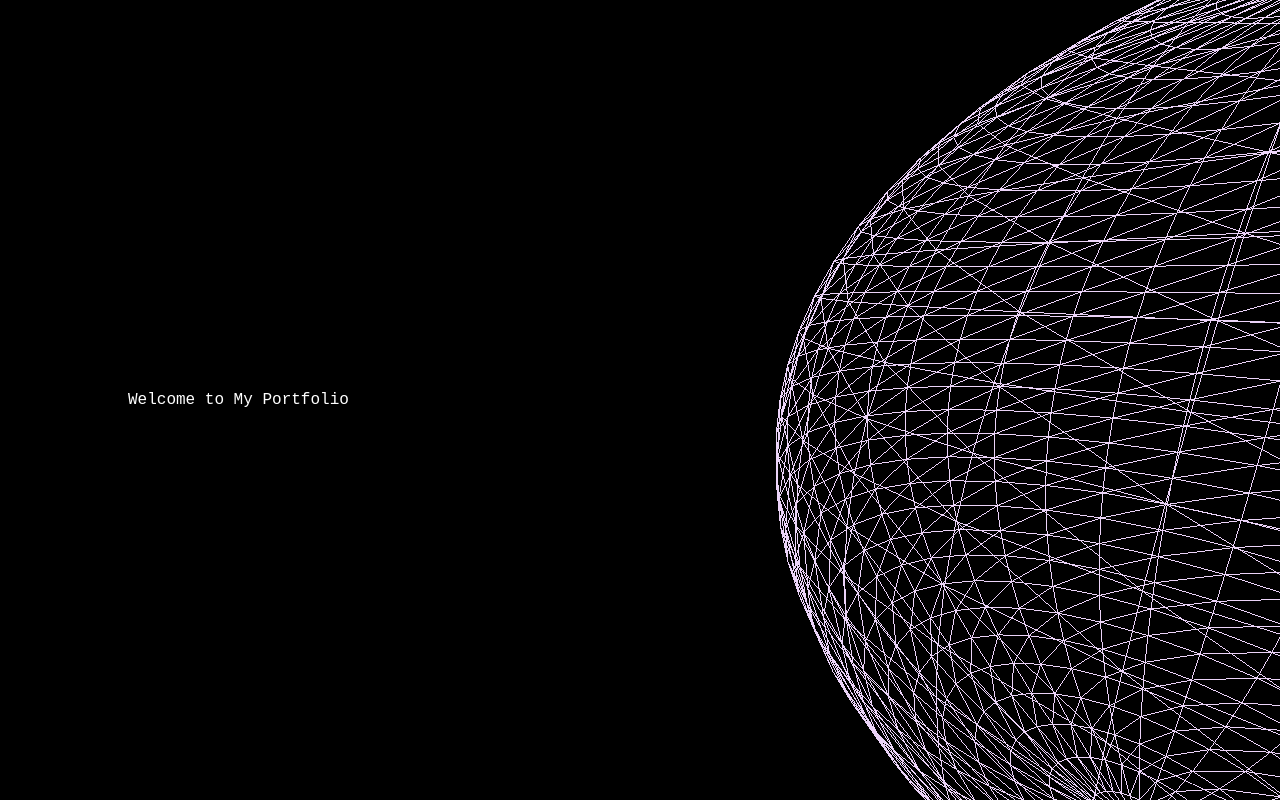
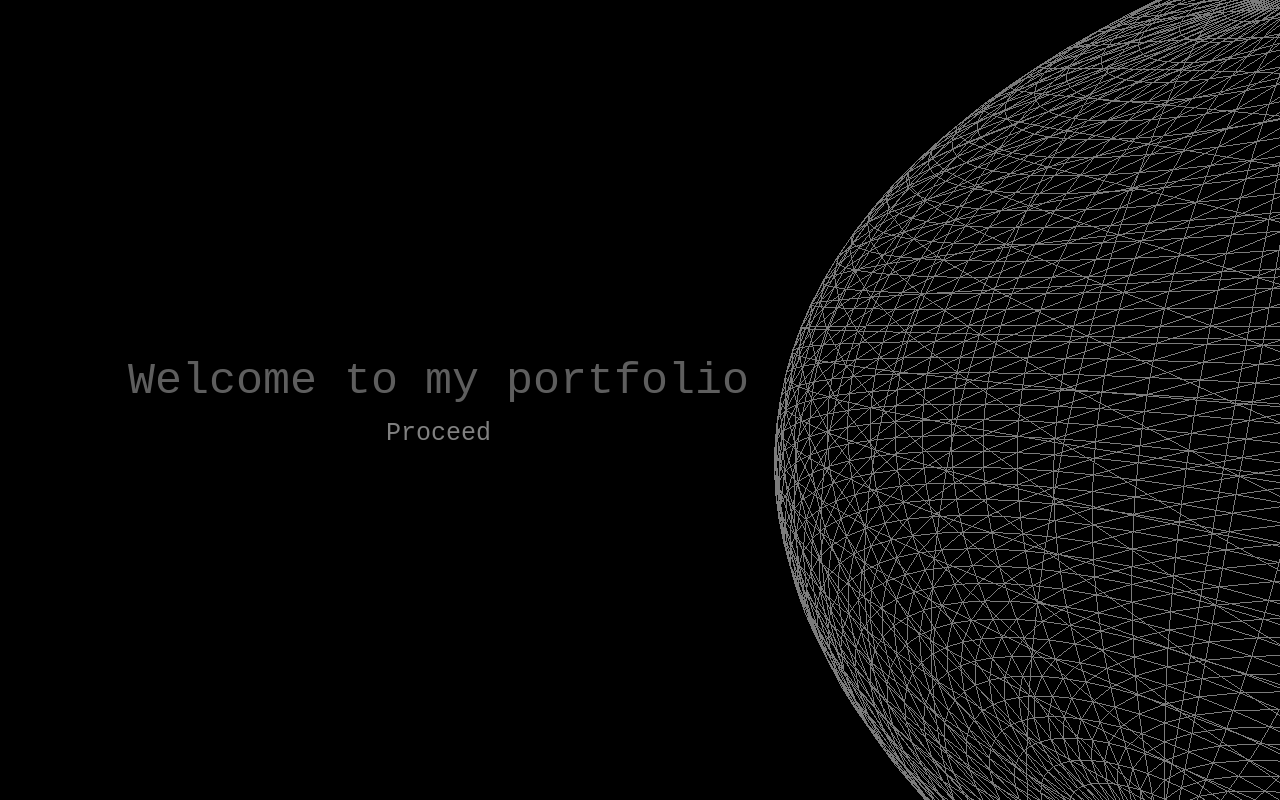
Before and after one commit to andreixmanu/portfolio, a Vue app: page / in a window 1280 px wide. Built offline with nearby package versions, Linux system fonts and the light colour scheme.

Commit message:
added button and updated title component

```diff
--- a/package.json
+++ b/package.json
@@ -10,7 +10,8 @@
   "devDependencies": {
     "@types/bun": "latest",
     "@types/three": "^0.170.0",
-    "@types/vue": "^1.0.31"
+    "@types/vue": "^1.0.31",
+    "sass-embedded": "^1.81.0"
   },
   "peerDependencies": {
     "typescript": "^5.6.3"
--- a/src/App.vue
+++ b/src/App.vue
@@ -2,8 +2,10 @@
   <div id="app">
     <ThreeBackground />
     <div class="content">
-      <!-- Your portfolio content -->
-      <h1 id="title">Welcome to My Portfolio</h1>
+      <div class="text-container">
+        <AnimatedTitle text="Welcome to my portfolio" />
+        <ProceedButton text="Proceed" />
+      </div>
     </div>
   </div>
 </template>
@@ -11,10 +13,12 @@
 <script lang="ts">
 import { defineComponent } from 'vue';
 import ThreeBackground from './views/ThreeBackground.vue';
+import AnimatedTitle from './components/AnimatedTitle.vue';
+import ProceedButton from './components/ProceedButton.vue';
 
 export default defineComponent({
   name: 'App',
-  components: { ThreeBackground }
+  components: { ThreeBackground, AnimatedTitle, ProceedButton }
 });
 </script>
 
@@ -37,24 +41,25 @@ html, body {
   position: relative;
 }
 
-#title {
-  color: white;
-  position: absolute;
-  top: 50%;
-  left: 10%;
-  transform: translateY(-50%);
-  font-family: 'JetBrains Mono', monospace;
-}
-
 .content {
-  position: absolute;
+  position: relative;
   z-index: 1; /* Ensures it stays above Three.js canvas */
   color: white;
   text-align: center;
   width: 100%;
   height: 100%;
   display: flex;
-  justify-content: center;
+  justify-content: flex-start;
   align-items: center;
 }
+
+.text-container {
+  flex-direction: column; /* Align items to the left */
+  margin-left: 10%;
+}
+
+.proceed-button {
+  align-items: center;
+}
+
 </style>
--- /dev/null
+++ b/src/components/AnimatedTitle.vue
@@ -0,0 +1,50 @@
+
+<template>
+    <h1 id="title" ref="title">{{ text }}</h1>
+  </template>
+
+  <script lang="ts">
+  import { defineComponent, onMounted, ref } from 'vue';
+  import ThreeBackground from '../views/ThreeBackground.vue';
+
+  export default defineComponent({
+    name: 'AnimatedText',
+    props: {
+      text: {
+        type: String,
+        required: true
+      }
+    },
+    setup() {
+      const title = ref<HTMLElement | null>(null);
+
+      onMounted(() => {
+        if (!title.value) return;
+
+        // Animation logic
+        let angle = 0;
+        function animate() {
+          requestAnimationFrame(animate);
+          angle += 0.02;
+          if (title.value) {
+            const opacity = (Math.sin(angle) + 1) / 2;
+            title.value.style.opacity = Math.max(opacity, 0.3) + '';
+          }
+        }
+        animate();
+      });
+
+      return { title };
+    }
+  });
+  </script>
+
+<style scoped>
+#title {
+    color: 0x7c7c7c;
+    position: relative;
+    font-size: 45px;
+    font-family: 'JetBrains Mono', monospace;
+    font-weight: 300;
+}
+  </style>
--- /dev/null
+++ b/src/components/ProceedButton.vue
@@ -0,0 +1,96 @@
+<template>
+  <button
+    class="proceed-button"
+    @click="proceed"
+  >
+    {{ buttonText }}
+  </button>
+</template>
+
+<script lang="ts">
+import { defineComponent, ref } from 'vue';
+
+export default defineComponent({
+  name: 'ProceedButton',
+  props: {
+    text: {
+      type: String,
+      required: true
+    }
+  },
+  setup(props) {
+    const proceed = ref<() => void>(() => {});
+    const buttonText = ref(props.text);
+    return { proceed, buttonText };
+  }
+});
+</script>
+
+<style scoped lang="scss">
+@use 'sass:math';
+
+.proceed-button {
+  color: grey;
+  position: relative;
+  font-family: 'JetBrains Mono', monospace;
+  border-left: none;
+  border-right: none;
+  background-color: transparent;
+  font-size: 25px;
+  // margin: 70px 200px;
+  animation: glitch 5s 5s infinite;
+}
+
+.proceed-button::before {
+  content: attr(data-text);
+  position: absolute;
+  left: -2px;
+  text-shadow: -5px 0 magenta;
+  overflow: hidden;
+  top: 0;
+  animation: noise-1 3s linear infinite alternate-reverse, glitch 5s 5.05s infinite;
+}
+
+.proceed-button::after {
+  content: attr(data-text);
+  position: absolute;
+  left: 2px;
+  text-shadow: -5px 0 lightgreen;
+  overflow: hidden;
+  top: 0;
+  animation: noise-2 3s linear infinite alternate-reverse, glitch 5s 5s infinite;
+}
+
+@keyframes glitch {
+  1%{ transform: rotateX(10deg) skewX(90deg);}
+  2%{ transform: rotateX(0deg) skewX(0deg);}
+}
+
+@keyframes noise-1 {
+  $steps: 30;
+  @for $i from 1 through $steps {
+    #{percentage($i*(1/$steps))} {
+      $top: math.random(100);
+      $bottom: math.random(101 - $top);
+      clip-path: inset(#{$top}px 0 #{$bottom}px 0);
+    }
+  }
+}
+
+@keyframes noise-2 {
+  $steps: 30;
+  @for $i from 0 through $steps {
+    #{percentage($i*(1/$steps))} {
+      $top: math.random(100);
+      $bottom: math.random(101 - $top);
+      clip-path: inset(#{$top}px 0 #{$bottom}px 0);
+    }
+  }
+}
+
+@keyframes fudge {
+  from { transform: translate(0px, 0px);}
+  to { transform: translate(0px, 2%); }
+}
+
+</style>
--- a/src/views/ThreeBackground.vue
+++ b/src/views/ThreeBackground.vue
@@ -25,14 +25,6 @@
         renderer.setSize(window.innerWidth, window.innerHeight);
         threeCanvas.value.appendChild(renderer.domElement);
 
-          // Add a light source
-        const ambientLight = new THREE.AmbientLight(0xffffff, 0.5); // Soft white light
-        scene.add(ambientLight);
-
-        const pointLight = new THREE.PointLight(0xffffff, 1); // Bright white light
-        pointLight.position.set(10, 10, 10);
-        scene.add(pointLight);
-
         // Wireframe sphere
         /*
         * Colors:
@@ -40,11 +32,14 @@
         * 0xF2F2F2 - Silver
         * 0xEBD3F8 - Light purple
         */
-        const geometry = new THREE.SphereGeometry(6, 32, 32);
-        const wireframeGeometry = new THREE.WireframeGeometry(geometry); // Create a wireframe geometry from the sphere geometry
-        const material = new THREE.LineBasicMaterial({ color: 0xEBD3F8, linewidth: 100 }); // Set the sphere's color to a shade of purple
-        const wireframeSphere = new THREE.LineSegments(wireframeGeometry, material); // Create a mesh with the geometry and material
+
+        // Wireframe geometry
+        const geometry = new THREE.SphereGeometry(6, 48, 48); // Create a sphere geometry
+        const wireframeGeometry = new THREE.WireframeGeometry(geometry);
+        const wireframeMaterial = new THREE.LineBasicMaterial({ color: 0x7c7c7c });
+        const wireframeSphere = new THREE.LineSegments(wireframeGeometry, wireframeMaterial);
         scene.add(wireframeSphere);
+
 
         camera.position.z = 7; // Set the camera's position to a distance of 8 units from the origin
         camera.position.x = -8; // Move the camera to the left
@@ -53,8 +48,8 @@
         // Animation loop
         function animate() {
           requestAnimationFrame(animate);
-          wireframeSphere.rotation.x += 0.0005;  // Rotate the sphere around the X-axis
-          wireframeSphere.rotation.y += 0.001; // Rotate the sphere around the Y-axis
+          wireframeSphere.rotation.x += 0.0005; // Rotate the wireframe sphere around the X-axis
+          wireframeSphere.rotation.y += 0.001; // Rotate the wireframe sphere around the Y-axis
           renderer.render(scene, camera);
         }
         animate();
```
Also changed, not shown: src/views/Home.vue (deleted, +0 -11 lines).
